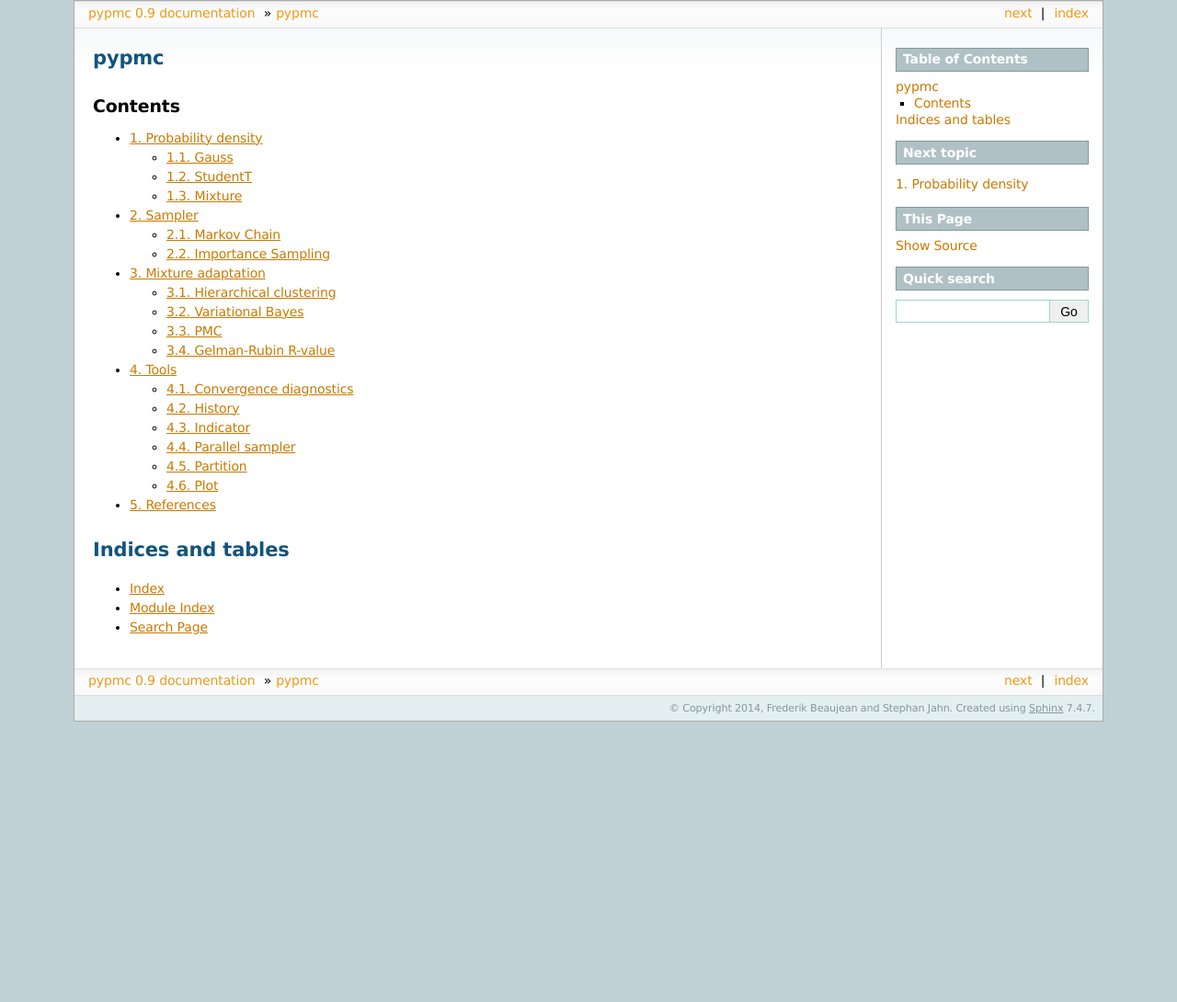
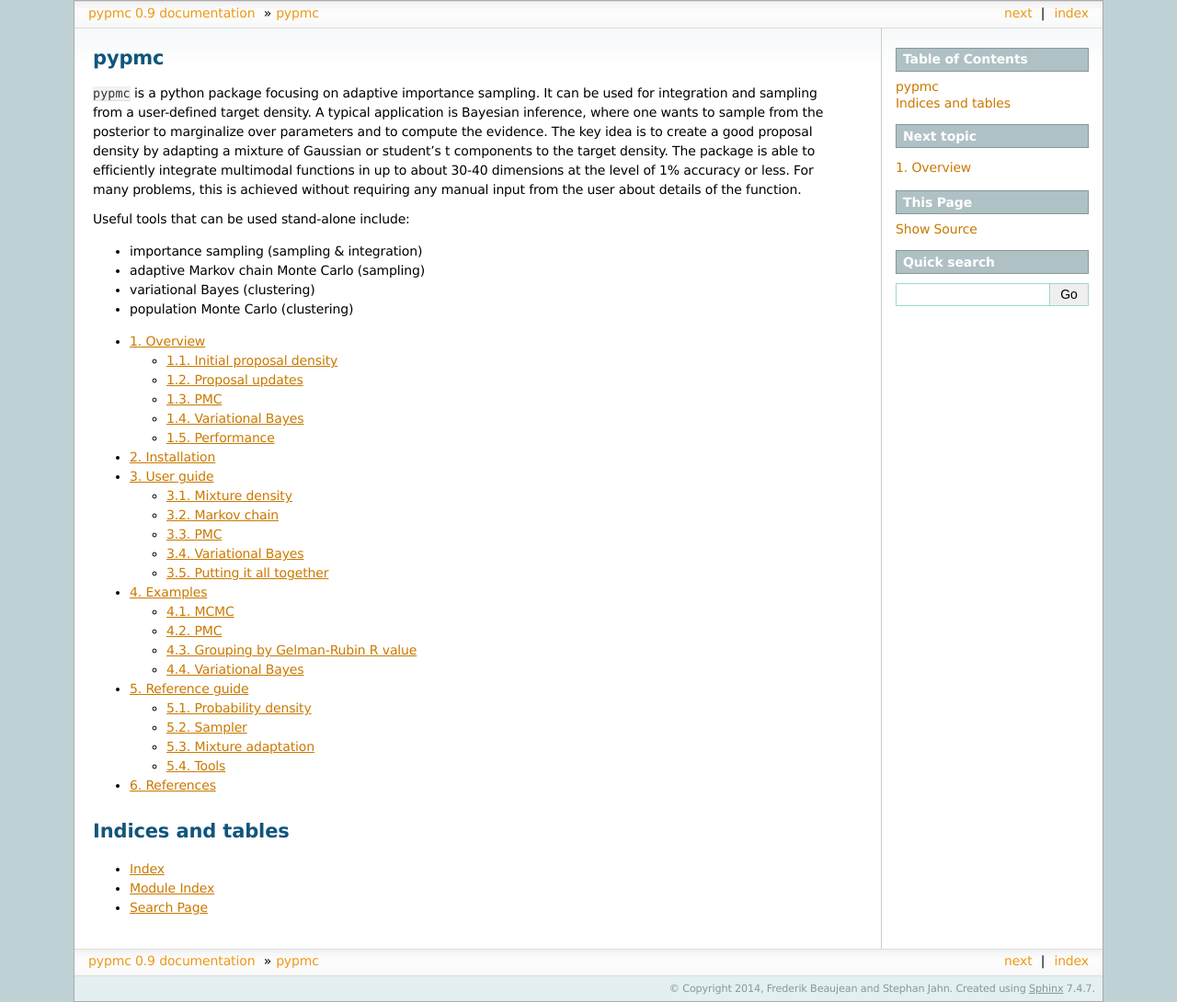
Before and after one commit to pypmc/pypmc, a Sphinx documentation site: the page built from doc/index.rst, in a window 1280 px wide. Shown: the whole page at 92% size. Built offline with Sphinx 7.4.7, drawn with Linux system fonts in a browser that asks for light colours; before the commit the page ends 900 px from its top, so only the background shows below that.

Commit message:
[doc] Major overhaul
o add separate pages for introduction, installation, user guide
o user guide still incomplete

```diff
--- /dev/null
+++ b/doc/examples.rst
@@ -0,0 +1,33 @@
+Examples
+========
+
+The following examples are available in a checkout of the repository
+in the ``examples/`` directory.
+
+MCMC
+----
+
+.. literalinclude:: ../examples/markov_chain.py
+
+PMC
+---
+
+Serial
+^^^^^^
+
+.. literalinclude:: ../examples/pmc.py
+
+Parallel
+^^^^^^^^
+
+.. literalinclude:: ../examples/pmc_mpi.py
+
+Grouping by Gelman-Rubin R value
+--------------------------------
+
+.. literalinclude:: ../examples/r_group.py
+
+Variational Bayes
+-----------------
+
+.. literalinclude:: ../examples/variational.py
--- a/doc/index.rst
+++ b/doc/index.rst
@@ -1,17 +1,17 @@
 pypmc
 =====
 
-Contents
---------
+.. include:: abstract.txt
 
 .. toctree::
    :numbered:
    :maxdepth: 2
 
-   density
-   sampler
-   mix_adapt
-   tools
+   introduction
+   installation
+   user_guide
+   examples
+   reference_guide
    references
 
 Indices and tables
--- /dev/null
+++ b/doc/installation.rst
@@ -0,0 +1,36 @@
+Installation
+------------
+
+pypmc depends only on a few standard modules:
+
+* numpy
+* scipy
+* cython
+* setuptools (>=3.3)
+
+If you have pip, the easiest way to install is from the python package
+index::
+
+   pip install pypmc
+
+If you don't have pip, just run::
+
+   python setup.py install
+
+and all dependencies are automatically downloaded if necessary.
+
+The optional modules
+
+* mpi4py (parallelization)
+* matplotlib (plotting)
+* nose (testing)
+
+can be obtained for example by::
+
+  pip install pypmc[plotting,parallelization]
+
+Note there is no blank inside ``[...]``.
+
+pypmc is developed and tested for both python 2.7 and 3.x. On a
+debian-based system such as ubuntu >= 12.04, you can install all
+dependencies from the package manager.
--- /dev/null
+++ b/doc/introduction.rst
@@ -0,0 +1,106 @@
+Overview
+========
+
+Let :math:`P` denote the target target density, and let :math:`q`
+equal the proposal density. Then the basic idea of importance sampling
+is to approximate the integral of :math:`P` as
+
+.. math::
+   \int \mbox{d} x \, P(x) = \int \mbox{d} x \, q(x) \frac{P(x)}{q(x)}
+   \approx \frac{1}{N} \sum_{i=1}{N} \frac{P(x_i)}{q(x_i)}
+
+where each :math:`x` is a :math:`D`-dimensional vector drawn
+independently from :math:`q`. The :math:`i`-th importance weight is
+defined as
+
+.. math::
+   w_i \equiv \frac{P(x_i)}{q(x_i)}
+
+The most accurate estimate is obtained for :math:`q=P`, so the goal is
+make :math:`q` as close as possible to :math:`P`.
+
+In pypmc, we choose :math:`q` to be a mixture density composed of
+either Gaussian or student's t components :math:`q_j`
+
+.. math::
+   q(x) = \sum_j \alpha_j q_j(x), \: \sum_j \alpha_j = 1 \,.
+
+Initial proposal density
+------------------------
+
+The key ingredient to make adaptive importance sampling work is a good
+initial proposal density that closely resembles the target density. A
+general method to automatically determine the bulk of the target is to
+run multiple Markov chains, and to use clustering to extract a mixture
+density from the samples [BC13]_. We provide a generic implementation
+of adaptive local-random-walk MCMC [HST01]_ featuring Gauss and
+student's t local proposals. MCMC can be used standalone and is
+usually all one needs for a unimodal distribution if the evidence is
+not of interest. For the clustering, we offer several options. At the
+level of individual samples, we have
+
+* population Monte Carlo [Cap+08]_
+* variational Bayes for Gaussian mixtures [Bis06]_
+
+and at the level of Gaussian mixtures, there is
+
+* hierarchical clustering [GR04]_ as suggested by Beaujean & Caldwell
+  [BC13]_
+* variational Bayes (VBmix) [BGP10]_
+
+Proposal updates
+----------------
+
+Starting with an initial guess, samples are drawn from the proposal
+:math:`q`, the importance weights are computed, and the proposal is
+updated using the samples and weights to more closely approximate the
+target density. The two main update algorithms included are:
+
+* Population Monte Carlo (PMC)
+* Variational Bayes
+
+PMC
+---
+
+Based on the original proposal by Cappé et al. [Cap+08]_, we offer
+updates for a mixture of Gaussian or student's t components. Important
+improvements are:
+
+* The option to adapt the student's t degree of freedom - individually
+  for each component - as in [HOD12]_. That's one less parameter that
+  the user has to guess.
+* The power to combine the proposals of subsequent steps
+  [Cor+12]_. This increases the effective sample size per wallclock
+  time and helps in reducing undesired samples with very large weight
+  that adversely affect the variance of the integral estimate.
+
+Variational Bayes
+-----------------
+
+A powerful alternative is to use the variational Bayes algorithm
+[Bis06]_ to fit a Gaussian mixture to samples. We include a variant
+that also works with importance-weighted samples. Our implementation
+allows the user to set all values of the prior/posterior
+hyperparameters. Variational Bayes can therefore be used in a
+sequential manner to incrementally update the knowledge about the
+Gaussian mixture as new (importance) samples arrive.
+
+Performance
+-----------
+
+Importance sampling naturally lends itself to massive parallelization
+because once the samples are drawn from the proposal, the computation
+of N importance weights requires N independent calls to the target
+density. Even for moderately complicated problems, these calls are
+typically the most expensive part of the calculation. With pypmc, the
+importance weights can optionally be computed in multiple processes on
+a single machine or a whole cluster with mpi4py. Similarly, multiple
+Markov chains are independent and can be run in separate processes.
+
+The second major contribution to overall computing time is the update
+algorithm itself. We profiled the program and transferred the relevant
+loops from python to compiled C code via cython.
+
+The code is designed such that it does not get into the users way;
+full control over how individual components interact is a major design
+goal.
--- /dev/null
+++ b/doc/user_guide.rst
@@ -0,0 +1,114 @@
+User guide
+==========
+
+Mixture density
+---------------
+
+Pypmc revolves around adapting mixture densties of the form
+
+.. math::
+   q(x) = \sum_{j=1}^K \alpha_j q_j(x), \: \sum_{j=1}^K \alpha_j = 1
+
+where each component :math:`q_j` is either a `Gaussian
+<https://en.wikipedia.org/wiki/Normal_distribution>`_
+
+.. math::
+   q_j(x) = \mathcal{N}(x | \mu_j, \sigma_j)
+
+or a `student's t <https://en.wikipedia.org/wiki/Student%27s_t-distribution>`_ distribution
+
+.. math::
+   q_j(x) = \mathcal{T}(x | \mu_j, \sigma_j, \nu) \,.
+
+The free parameters of the mixture density :math:`\theta` are the component weights
+:math:`\alpha_j`, the means :math:`\mu_j`, the covariances
+:math:`\sigma_j` and in case :math:`q_j = \mathcal{T}` the degree of
+freedom :math:`\nu_j` for :math:`j=1 \dots K`.
+
+
+Markov chain
+------------
+
+PMC
+---
+
+Variational Bayes
+-----------------
+
+The general idea of variational Bayes is pedagogically explained in
+[Bis06]_, Ch. 10. In a nutshell, the unknown joint density of the data
+and the hyperparameters is approximated by a distribution that factorizes as
+
+.. math::
+
+   q(X, \vec{\theta}) = q(X) q(\vec{\theta})
+
+In our case, we assume the data to be generated from a mixture of
+Gaussians. The priors over the hyperparameters :math:`\vec{\theta}`
+are chosen conjugate to the likelihood such that the posterior
+:math:`q(\vec{\theta})` has the same functional form as the prior. The
+knowledge update due to the data :math:`X` is captured by updating the
+values of :math:`\vec{\theta}`. In practice, this results in an
+expectation-maximization-like algorithm that converges to a *local*
+optimum. It thus depends rather sensitively on the starting values.
+
+We implement two variants of variational Bayes. In either case, one
+can specify *all* prior values and the starting points. The *classic*
+version is the most well known and widely used. It takes :math:`N`
+samples as input. The *mixture reduction* version [BGP10]_ seeks to
+compress an input mixture of Gaussians to an output mixture with fewer
+components.
+
+
+Classic version
+^^^^^^^^^^^^^^^
+
+A basic example: draw samples from a standard Gaussian in 2D. Then run
+variational Bayes to recover that exact Gaussian. Paste the following code into
+your python shell and you should get something close to a circle:
+
+.. plot::
+
+   import numpy as np
+   import pypmc
+   import matplotlib.pyplot as plt
+
+   data = np.random.normal(size=1000).reshape(500, 2)
+   vb=pypmc.mix_adapt.variational.GaussianInference(data, components=1)
+   vb.run(verbose=True)
+
+   mix=vb.make_mixture()
+   pypmc.tools.plot_mixture(mix)
+   plt.axes().set_aspect('equal')
+   plt.show()
+
+Note that the ``vb`` object carries the posterior distribution of
+hyperparameters describing a Gaussan mixture. Invoking
+``make_mixture()`` singles out the mixture at the mode of the
+posterior. Continuing the example, you can inspect how all
+hyperparameters were updated by the data::
+
+   vb.prior_posterior()
+
+and you can check that the mean of the resulting Gaussian is close to
+zero and the covariance is close to the identity matrix::
+
+   mix.components[0].mu
+   mix.components[0].sigma
+
+In a realistic example, it is usually necessary to give good starting
+values to the means of the components in order to accelerate
+convergence to a sensible solution. You can pass this information when
+you create the ``GaussianInference`` object. Internally, the info is
+forwarded to a call to
+:meth:`~pypmc.mix_adapt.variational.GaussianInference.set_variational_parameters`,
+where all parameter names and symbols are explained in detail.
+
+Mixture reduction
+^^^^^^^^^^^^^^^^^
+
+
+Putting it all together
+-----------------------
+
+The examples in the next section show how to use the different algorithms in practice.
```
Also changed, not shown: doc/reference_guide.rst (added, +11 -0 lines).
